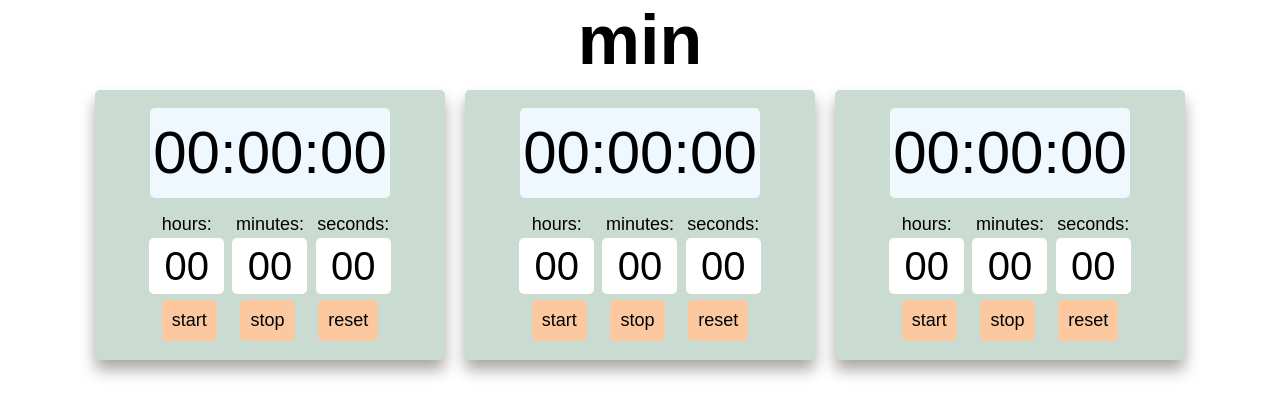
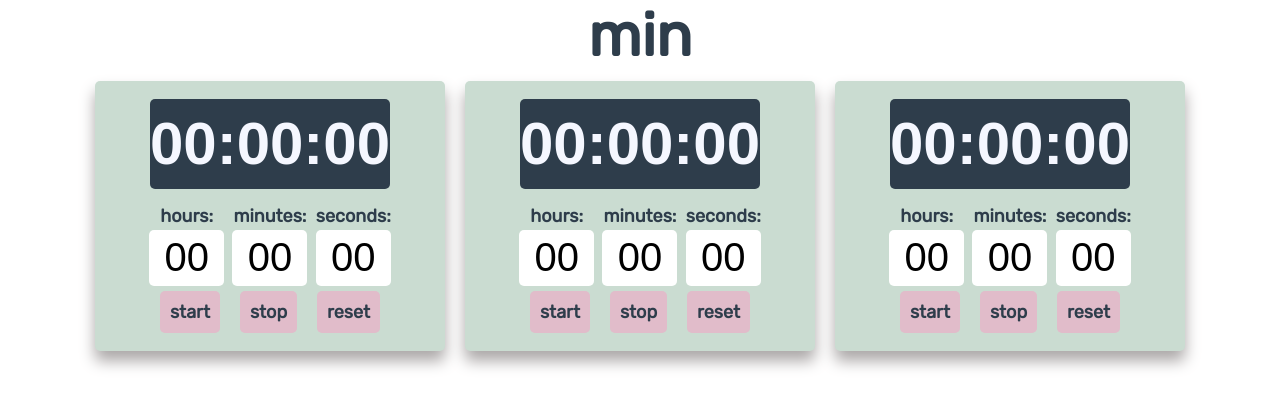
Before and after one commit to SarnaKhmel/min-client, a React (Create React App) app: page / in a window 1280 px wide. Shown: the top 416 px of the page. Built offline with nearby package versions, Linux system fonts and the light colour scheme; a web font is replaced by a local one.

Commit message:
full restyle of timer

```diff
--- a/src/App.css
+++ b/src/App.css
@@ -1,10 +1,15 @@
 @import url('https://fonts.googleapis.com/css?family=Michroma');
 @import url('https://fonts.googleapis.com/css?family=Exo+2');
 @import url('https://fonts.googleapis.com/css?family=Geo');
+@import url('https://fonts.googleapis.com/css?family=Rubik');
+
+
 
 body {
-  font-family: 'Geo', sans-serif;
+  font-family: 'Rubik', sans-serif;
+  font-weight: 600;
   font-size: 18px;
+  color: rgb(46, 61, 75);
 }
 
 .App {
@@ -16,7 +21,8 @@ body {
 }
 
 h1 {
-  font-size: 70px;
+  color: rgb(46, 61, 75);
+  font-size: 60px;
   margin: 0;
 }
 
--- a/src/components/Timer/Timer.css
+++ b/src/components/Timer/Timer.css
@@ -20,10 +20,12 @@
 }
 
 .timer-counter {
+    font-family: 'Geo', sans-serif;
+    color: rgb(245, 247, 255);
     display: flex;
     justify-content: center;
     align-items: center;
-    background-color: aliceblue;
+    background-color: rgb(46, 61, 75);
     font-size: 60px;
     padding: 10px;
     width: 220px;
@@ -41,7 +43,7 @@
 }
 
 .timer-button {
-    background-color: rgb(252, 200, 160);
+    background-color: rgb(225, 188, 202);
     padding: 10px;
     cursor: pointer;
     border-radius: 5px;
--- a/src/components/Timer/Timer.js
+++ b/src/components/Timer/Timer.js
@@ -151,11 +151,11 @@ export default class Timer extends Component {
     })
   }
 
-  handleInputChange = ({target}) => {
+  handleInputChange = function({target}) {
     this.setState({
       [target.name]: target.value
     })
-  }
+  }.bind(this);
 
 
   render() {
```
